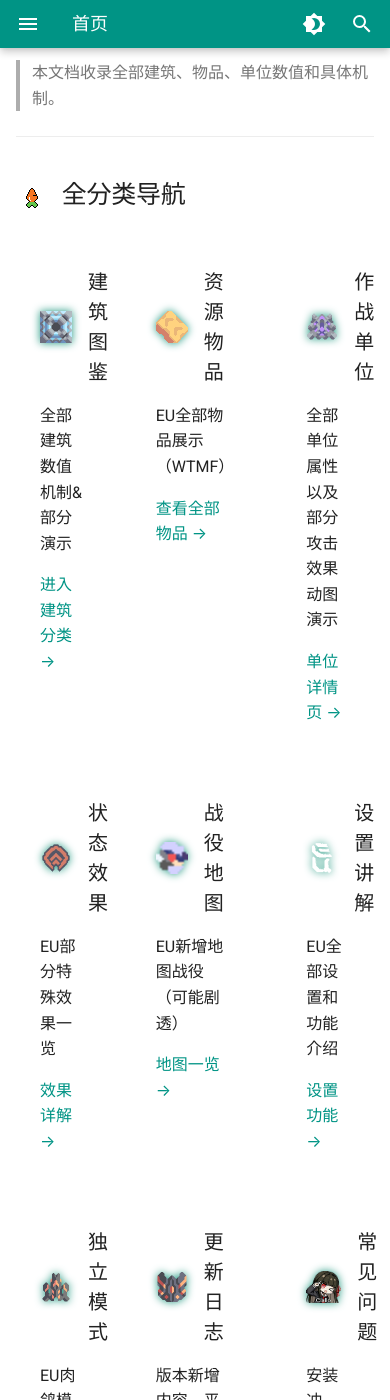
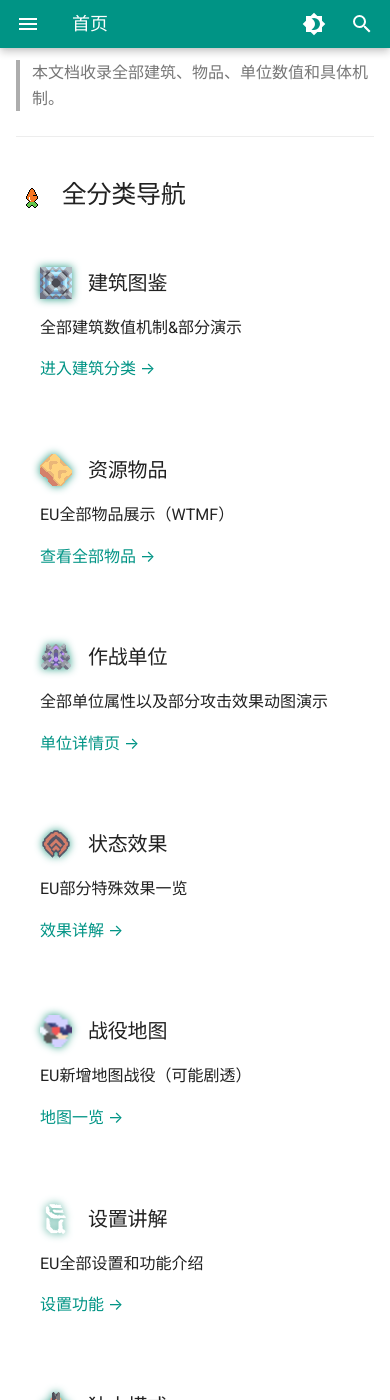
Before and after one commit to guiYMOU/ExtraUtilitiesWiki, an MkDocs documentation site: the page built from docs/index.md, in a window 390 px wide and 1400 px high, scrolled down 868 px. Built offline with MkDocs 1.6.1 and Material for MkDocs 9.7.7, drawn with Linux system fonts in a browser that asks for light colours.

Commit message:
Add files via upload

```diff
--- a/docs/css/fix-img-size.css
+++ b/docs/css/fix-img-size.css
@@ -41,3 +41,15 @@
 [data-md-color-scheme="default"] .eu-icon {
     filter: drop-shadow(0 0 4px #239982);
 }
+
+/* 首页卡片网格 —— 自动响应式 */
+@media (max-width: 800px) {
+  .card-grid {
+    grid-template-columns: repeat(2, 1fr) !important;
+  }
+}
+@media (max-width: 400px) {
+  .card-grid {
+    grid-template-columns: repeat(1, 1fr) !important;
+  }
+}
--- a/docs/index.md
+++ b/docs/index.md
@@ -30,7 +30,7 @@
 
 ## <img src="img/luobo.png" style="height:32px; vertical-align:middle; margin-right:8px;"> 全分类导航
 
-<div style="display: grid; grid-template-columns: repeat(3,1fr); gap:24px; margin:30px 0;">
+<div class="card-grid" style="display: grid; grid-template-columns: repeat(3,1fr); gap:24px; margin:30px 0;">
 
 <div style="background:var(--bg-card); border:1px solid var(--main-color); border-radius:10px; padding:24px;">
 <h3 style="margin:0 0 12px 0; display:flex; align-items:center; gap:8px;">
```
